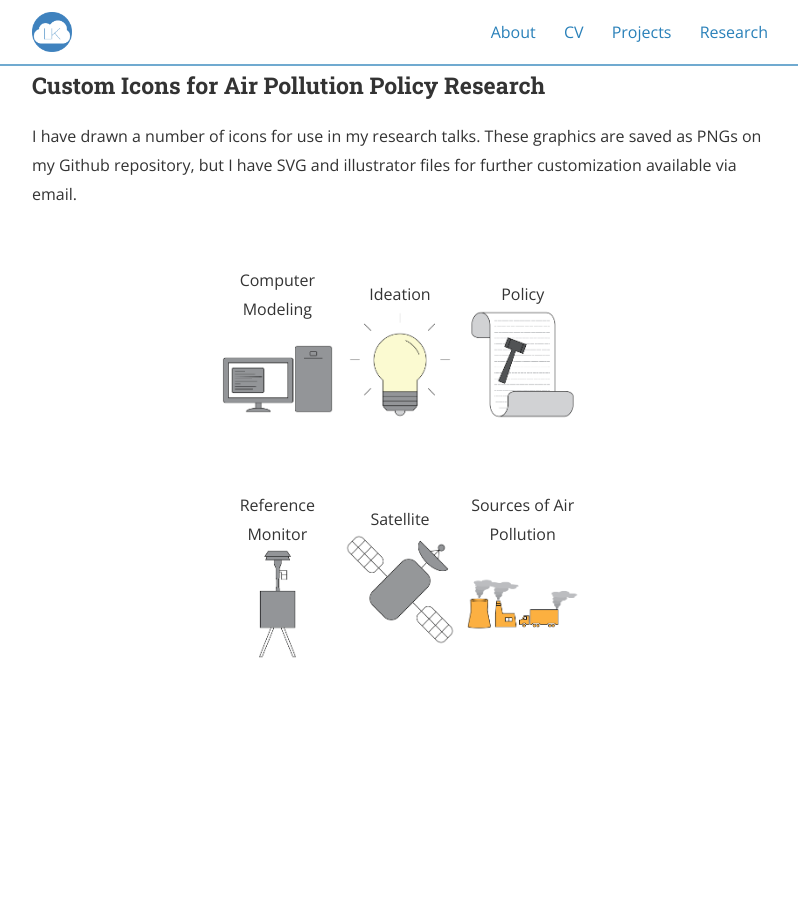
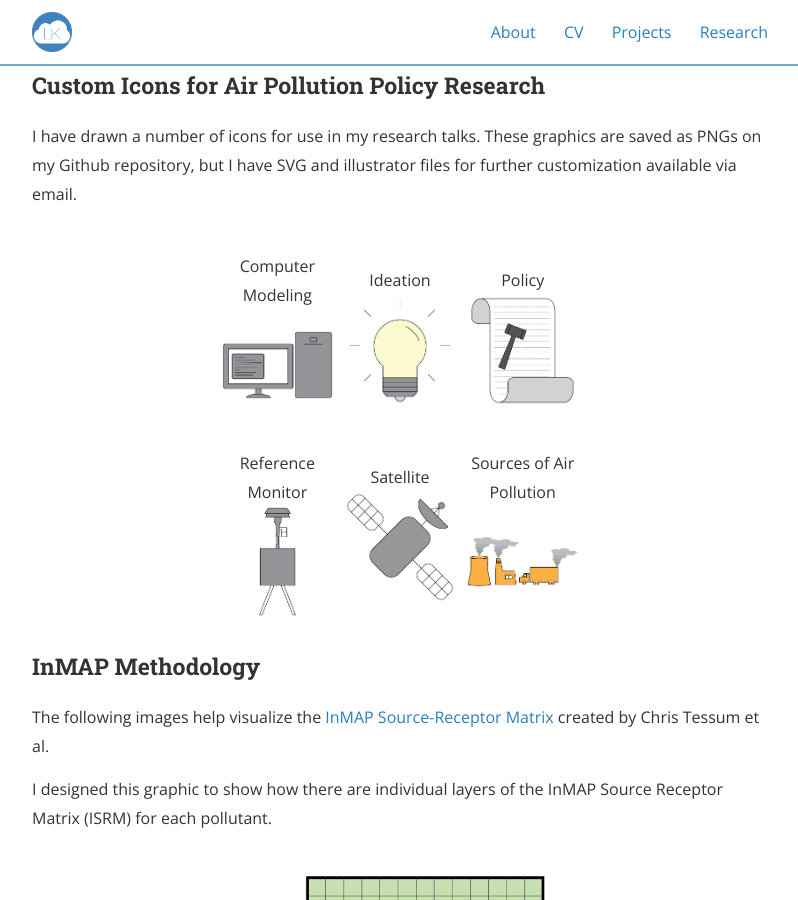
Before and after one commit to lkoolik/lkoolik.github.io, a Jekyll site: the page built from projects/research_graphics.md, in a window 1280 px wide and 900 px high, scrolled down 419 px. Shown: the whole window, without its empty margins (240-1038 px from the left). Built offline with Jekyll 4.4.1, drawn with Linux system fonts in a browser that asks for light colours; nearby versions of some CDN libraries.

Commit message:
Update research_graphics.md

```diff
--- a/projects/research_graphics.md
+++ b/projects/research_graphics.md
@@ -17,8 +17,8 @@ I take a lot of pride in my Powerpoint presentation format. I have saved a UC Be
 ### Custom Icons for Air Pollution Policy Research
 
 I have drawn a number of icons for use in my research talks. These graphics are saved as PNGs on my Github repository, but I have SVG and illustrator files for further customization available via email.
-<div style="display: flex; justify-content: center; height: 100vh;">
-  <table style="border: none; width: 50%; height: 50%; table-layout: fixed;">
+<div style="display: flex; justify-content: center;">
+  <table style="border: none; width: 50%; table-layout: fixed;">
     <tr>
       <td style="border: none; text-align: center; vertical-align: middle;">
         Computer Modeling
```
